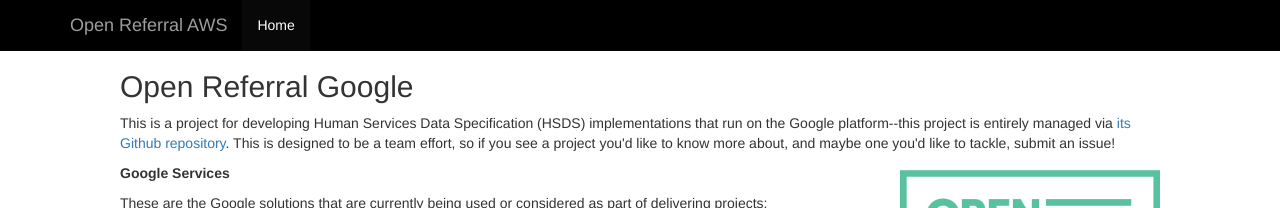
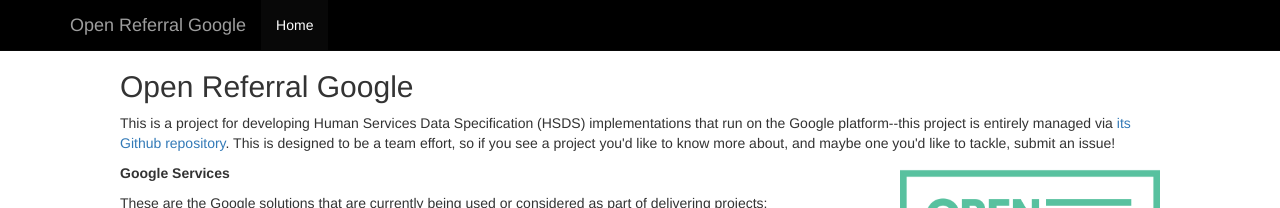
Before and after one commit to adopta-agency/open-referral-google, a Jekyll site: the page built from index.html, in a window 1280 px wide. Shown: the top 208 px of the page. Built offline with Jekyll 4.4.1, drawn with Linux system fonts in a browser that asks for light colours; nearby versions of some CDN libraries; library files that are not in the unit come from our copies.

Commit message:
update title

```diff
--- a/_layouts/default.html
+++ b/_layouts/default.html
@@ -5,7 +5,7 @@
 <nav class="navbar navbar-inverse navbar-fixed-top">
   <div class="container">
     <div class="navbar-header">
-      <a class="navbar-brand" href="/">Open Referral AWS</a>
+      <a class="navbar-brand" href="/">Open Referral Google</a>
     </div>
     <div id="navbar" class="collapse navbar-collapse">
 
```
